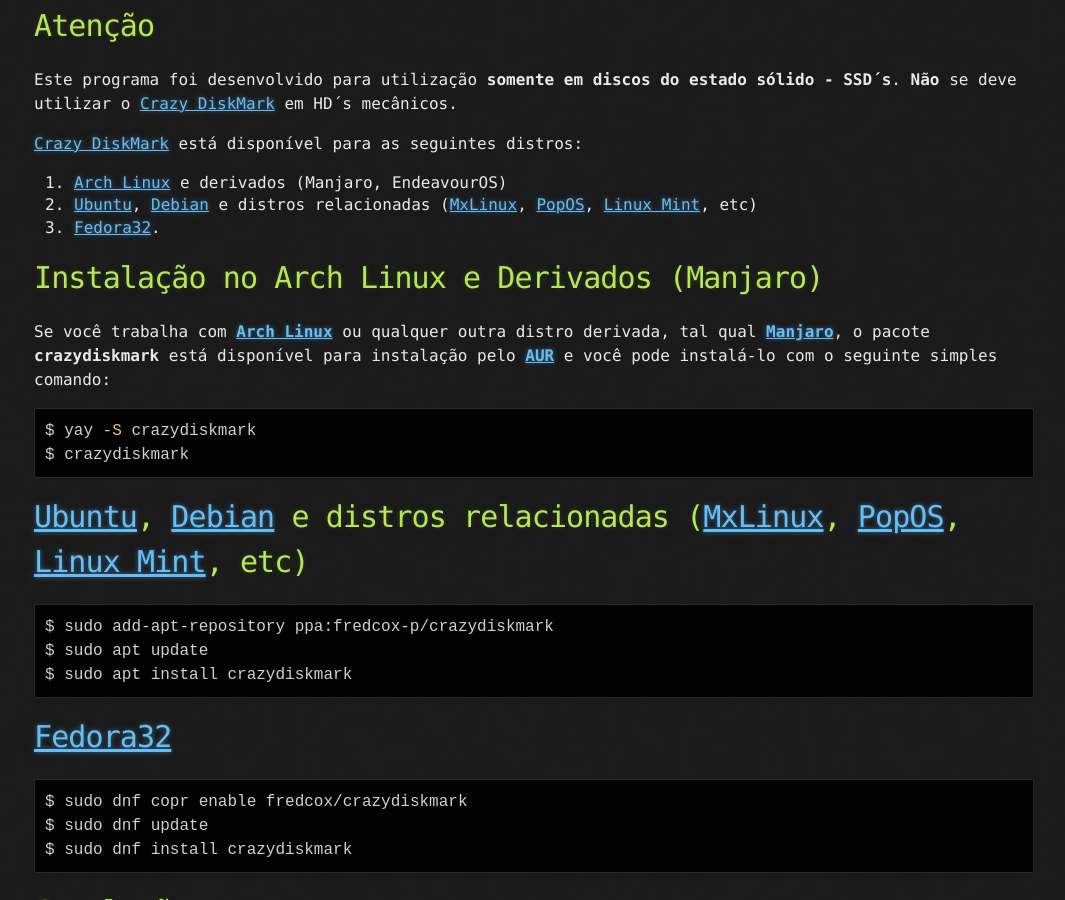
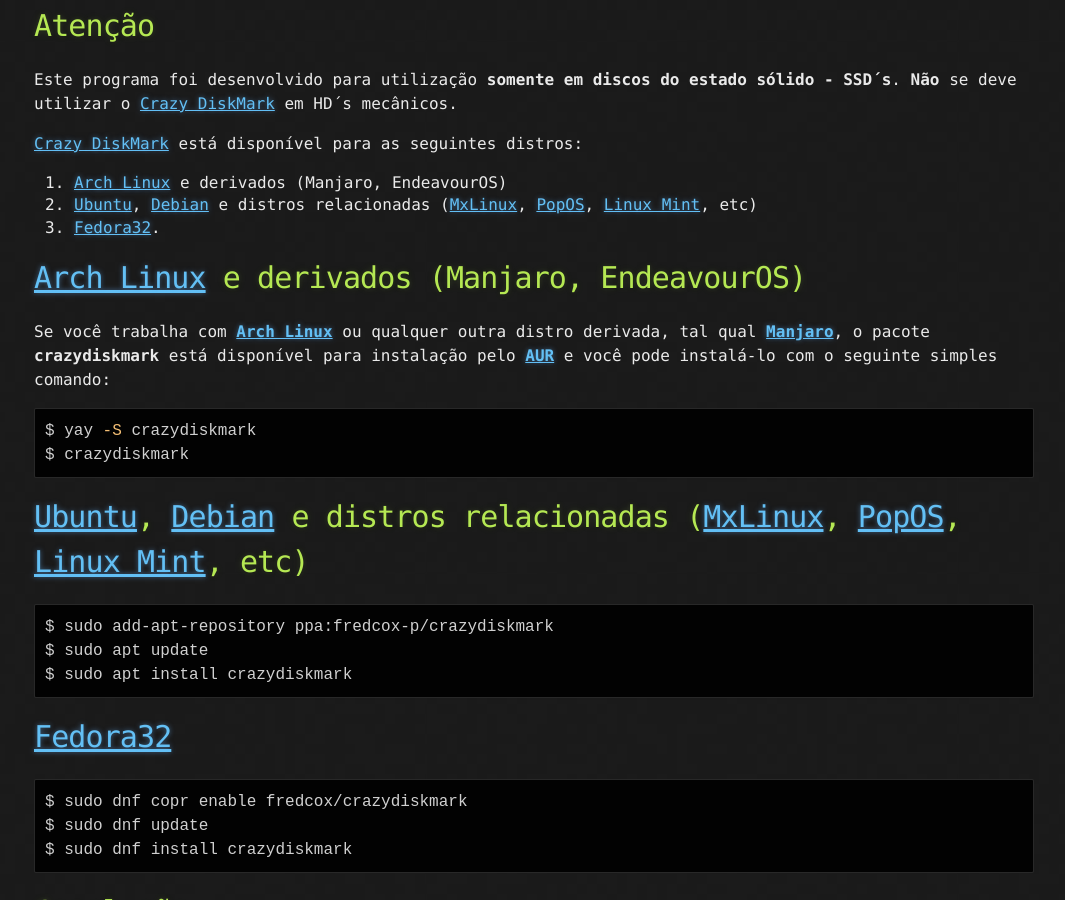
Before and after one commit to fredcox/fredcox.github.io, a Jekyll site: the page built from _posts/2020-08-31-crazydiskmark.md, in a window 1280 px wide and 900 px high, scrolled down 1023 px. Shown: the whole window, without its empty margins (106-1171 px from the left). Built offline with Jekyll 4.4.1, drawn with Linux system fonts in a browser that asks for light colours; comment, search, counter and statistics services are not loaded.

Commit message:
site updated:  Fri Sep  4 09:22:38 PM -03 2020

```diff
--- a/_posts/2020-08-31-crazydiskmark.md
+++ b/_posts/2020-08-31-crazydiskmark.md
@@ -36,7 +36,7 @@ o [Crazy DiskMark](https://github.com/fredcox/crazydiskmark/) em HD´s mecânico
 distros relacionadas ([MxLinux](https://mxlinux.org/), [PopOS](https://pop.system76.com/), [Linux Mint](https://linuxmint.com/), etc)
 3. [Fedora32](https://getfedora.org/pt_BR/).
 
-# Instalação no Arch Linux e Derivados (Manjaro)
+# [Arch Linux](https://www.archlinux.org/) e derivados (Manjaro, EndeavourOS)
 
 Se você trabalha com **[Arch Linux](https://www.archlinux.org/)** ou qualquer outra distro derivada, tal qual
 **[Manjaro](https://manjaro.org/)**, o pacote **crazydiskmark** está disponível para instalação pelo
```
